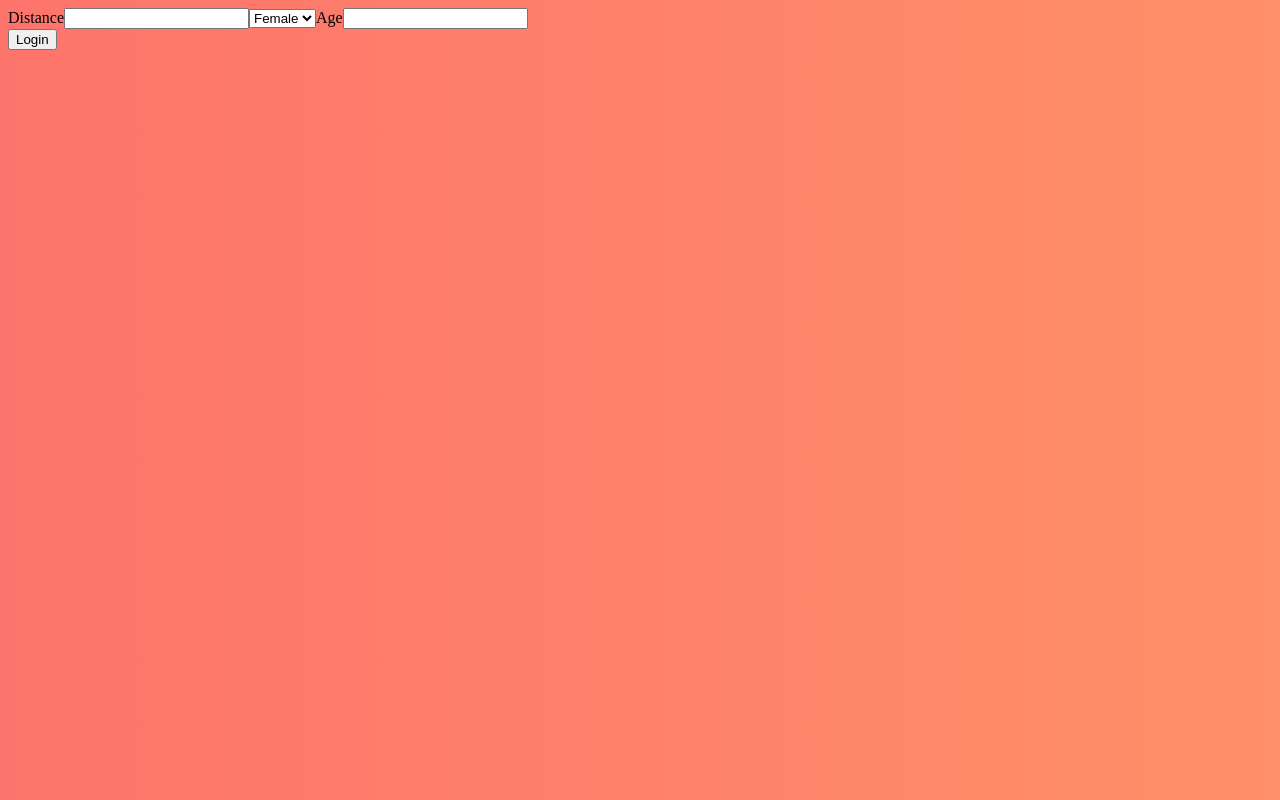
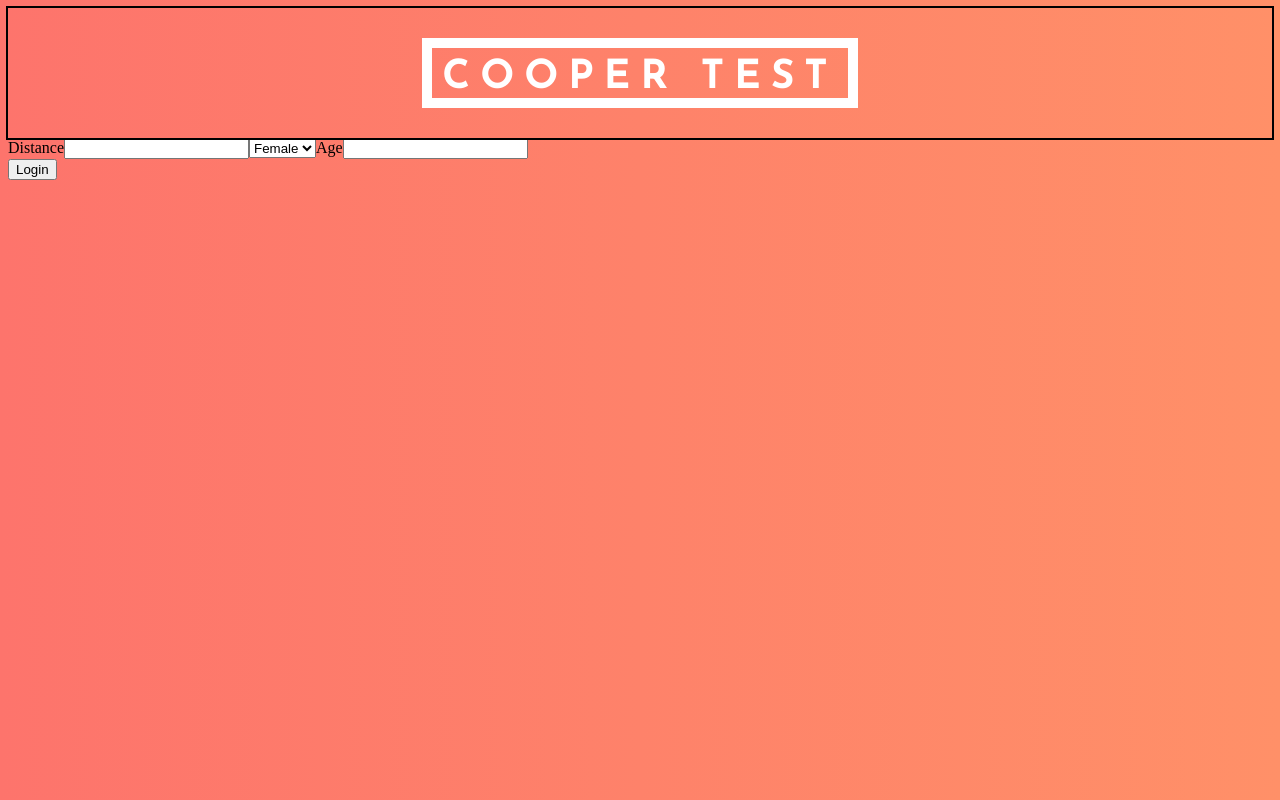
Before and after one commit to pedbr/cooper_client, a React (Create React App) app: page / in a window 1280 px wide. Built offline with nearby package versions, Linux system fonts and the light colour scheme.

Commit message:
adds header to page

```diff
--- a/public/index.html
+++ b/public/index.html
@@ -5,7 +5,8 @@
     <meta name="viewport" content="width=device-width, initial-scale=1" />
     <meta name="theme-color" content="#000000" />
     <link rel="manifest" href="%PUBLIC_URL%/manifest.json" />
-    <title>React App</title>
+    <link href="https://fonts.googleapis.com/css?family=Josefin+Sans:700&display=swap" rel="stylesheet">
+    <title>Cooper Test</title>
   </head>
   <body>
     <noscript>You need to enable JavaScript to run this app.</noscript>
--- a/src/App.css
+++ b/src/App.css
@@ -3,3 +3,23 @@ body {
   background: -webkit-linear-gradient(to right, #fd746c, #ff9068);
   background: linear-gradient(to right, #fd746c, #ff9068);
 }
+
+.title-div {
+  display:flex;
+  flex-wrap: wrap;
+  flex-direction: column;
+  justify-content: center;
+  align-items: center;
+  outline: 2px solid;
+}
+
+.title {
+  color: white;
+  font-family: 'Josefin Sans', sans-serif;
+  font-size:40px;
+  letter-spacing: 10px;
+  outline: 10px solid;
+  padding-top: 10px;
+  padding-right: 10px;
+  padding-left: 10px;
+}
--- a/src/App.js
+++ b/src/App.js
@@ -124,6 +124,9 @@ class App extends Component {
 
     return (
       <div>
+        <div className="title-div">
+          <p className="title">COOPER TEST</p>
+        </div>
         <InputFields inputChangeHandler={this.onChange.bind(this)} />
 
         <DisplayCooperResult
```
